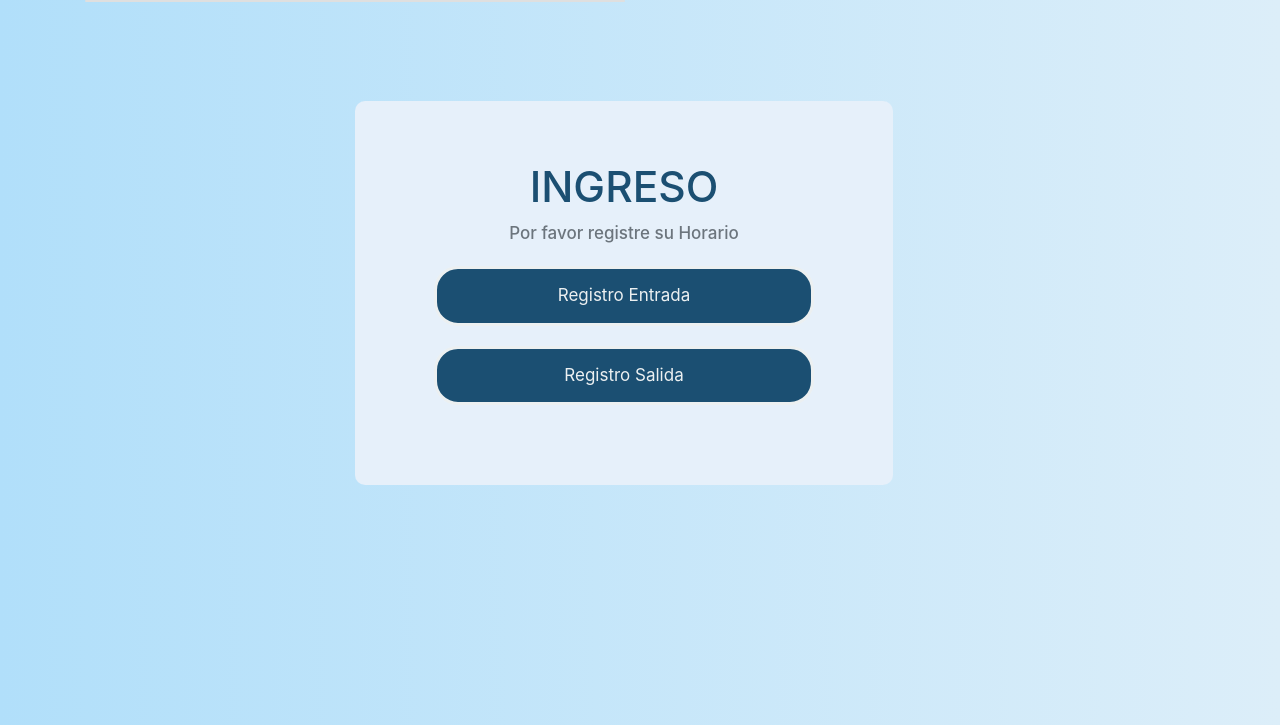
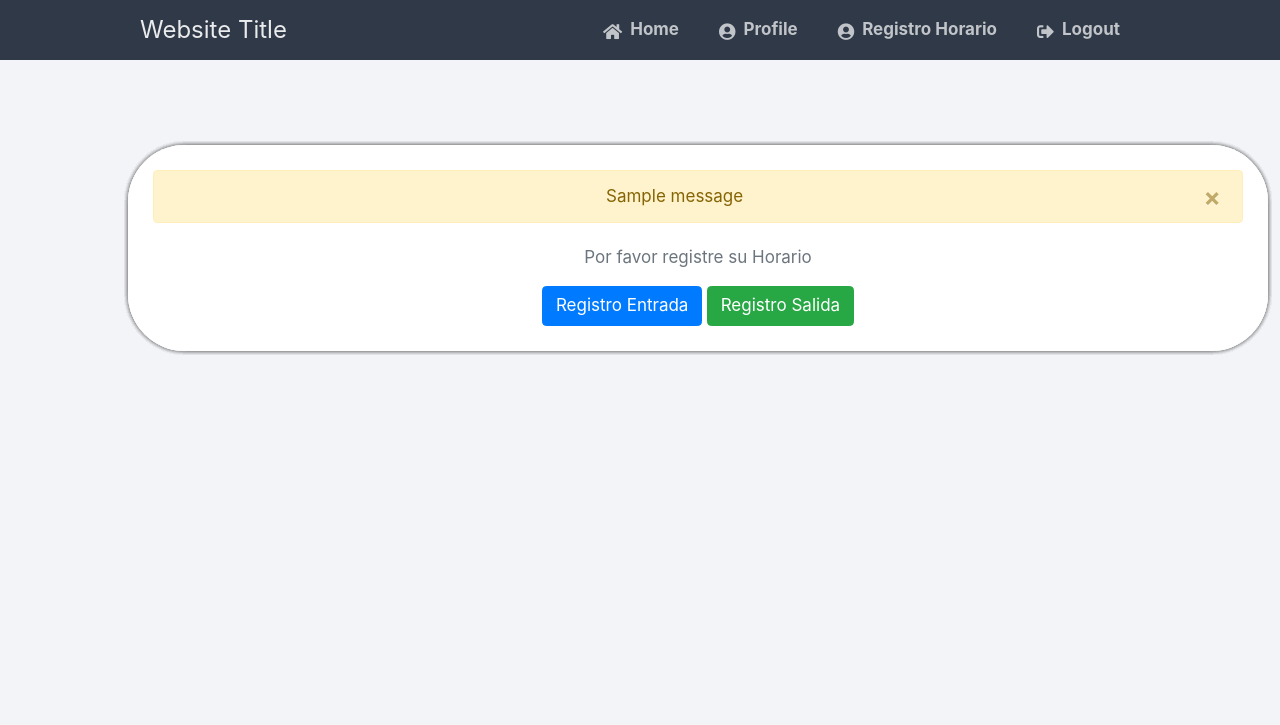
Before and after one commit to KELLYTH/PoyectoEmpleados, a Flask app: page /pythonlogin/registroHorario in a window 1280 px wide. Shown: the top 725 px of the page. Run offline with Flask 2, Linux system fonts and the light colour scheme; the visitor is signed in with stand-in values (Sample User, id 1); tables that the repository leaves empty or names only in its code hold one stand-in row (values such as "Sample post"); one stand-in notice (Sample message) is shown; some libraries are stand-ins or nearby versions.

Commit message:
++se termina parte empleado

```diff
--- a/main.py
+++ b/main.py
@@ -1,13 +1,10 @@
-from flask import Flask, render_template, request, redirect, url_for,session
+from flask import Flask, render_template, request, redirect, url_for,session,flash,jsonify
 from flask_mysqldb import MySQL
 import bcrypt
-import os
-import cv2
-import numpy as np
-from matplotlib import pyplot as plt
-from mtcnn.mtcnn import MTCNN
-#import pymysql.cursors
+import time
 import re
+from datetime import datetime ,timedelta
+import ibm_db
 
 
 app = Flask(__name__)
@@ -26,7 +23,7 @@
 #Se crea una semilla
 semilla = bcrypt.gensalt()
 
-@app.route('/pythonlogin/', methods=['GET', 'POST'])
+@app.route('/', methods=['GET', 'POST'])
 def login():
     # Output message if something goes wrong...
     msg = ''
@@ -62,7 +59,7 @@
                 session['username'] = dato[4]
 
                 #Redirige al index
-                return render_template('home.html')
+                return redirect(url_for('home'))
             else:
                 #Mensaje
                 msg = ("El password es incorrecto", "alert-warning")
@@ -136,7 +133,7 @@
             cur.execute(sQuery,(nombres, apellidos, cedula, usuario, email, telefono, rol, password))
 
            #Ejecuta el Commit
-        mysql.connection.commit()
+            mysql.connection.commit()
         msg = 'Tu Registro ha sido Exitoso!'
     elif request.method == 'POST':
         # Form is empty... (no POST data)
@@ -149,8 +146,18 @@
 def home():
     # Check if user is loggedin
     if 'loggedin' in session:
+        ##Consulta base
+        cur = mysql.connection.cursor()
+        cur.execute('SELECT * FROM usuarios WHERE id = %s', (session['id'],))
+        nombre=cur.fetchone()
+        print('kelly',nombre)
+        ##Consulta base empleados
+        cur = mysql.connection.cursor()
+        cur.execute('SELECT id,fecha,hora_ingreso,hora_salida,horas_extras,horas_totales FROM horario_empleados WHERE id = %s', (session['id'],))
+        empleados=cur.fetchall()
+        print('kelly2',empleados[1])
         # User is loggedin show them the home page
-        return render_template('home.html', username=session['username'])
+        return render_template('home.html', nombre=nombre,empleados =empleados)
     # User is not loggedin redirect to login page
     return redirect(url_for('login'))
 
@@ -163,6 +170,7 @@
         cur = mysql.connection.cursor()
         cur.execute('SELECT * FROM usuarios WHERE id = %s', (session['id'],))
         account=cur.fetchone()
+
         # Show the profile page with account info
         return render_template('profileEmpleado.html', account=account)
     return redirect(url_for('login'))
@@ -174,16 +182,92 @@
         cur = mysql.connection.cursor()
         cur.execute('SELECT * FROM usuarios WHERE id = %s', (session['id'],))
         account=cur.fetchone()
+
         # Show the profile page with account info
         return render_template('registroHorario.html', account=account)
     return redirect(url_for('login'))
-#Verificación Sesión administrador
-@app.route('/pythonlogin/registroEntrada', methods=["GET", "POST"])
-def administrador():
-    pass
-#Verificación Sesión administrador
-@app.route('/pythonlogin/registroSalida', methods=["GET", "POST"])
-def registrar():
-    pass
+@app.route('/pythonlogin/entrada')
+def entrada():
+    ##Valida session
+    if 'loggedin' in session:
+
+     ## variable fecha
+     fecha = time.strftime("%Y-%m-%d")
+     ## variable de la hora
+     Hora = time.strftime("%X")
+
+     #Se realiza el Querry de Inserción
+     sQuery = "insert into horario_empleados (id, fecha, hora_ingreso) values (%s, %s, %s)"
+
+     #Se crea el cursos para la ejecución
+     cur = mysql.connection.cursor()
+
+     #Ejecuta la sentencia
+     cur.execute(sQuery,(session['id'], fecha, Hora))
+     account =cur.fetchall()
+     #Ejecuta el Commit
+     mysql.connection.commit()
+     flash('Registro Hora Ingreso Correctamente')
+     return redirect(url_for('registroHorario'))
+
+@app.route('/pythonlogin/salida')
+def salida():
+    ##Valida session
+    if 'loggedin' in session:
+     ##Variable fecha actual
+     fecha = time.strftime("%Y-%m-%d")
+     ## variable de la hora
+     hora = time.strftime("%X")
+     h = input(8)
+     m = input(30)
+     hoy = datetime.datetime.now()
+
+     cur = mysql.connection.cursor()
+     cur.execute('SELECT * FROM usuarios WHERE id = %s', (session['id'],))
+     account=cur.fetchone()
+     hora_entrada = datetime.datetime(hoy.year, hoy.month, hoy.day, hour=h, minute=m)
+     horas_salida = datetime.timedelta(hours=17,minutes=30)
+     salida = hora_entrada + horas_salida
+
+     print(salida)
+
+
+
+
+
+    flash('Registro Hora Salida Correctamente')
+    return redirect(url_for('registroHorario'))
+
+@app.route("/range",methods=["POST","GET"])
+def range():
+
+    cur = mysql.connection.cursor()
+    if request.method == 'POST':
+        From = request.form['From']
+        to = request.form['to']
+        print(From)
+        print(to)
+        query = "SELECT * from horario_empleados WHERE fecha BETWEEN '{}' AND '{}'".format(From,to)
+        cur.execute(query)
+        ordersrange = cur.fetchall()
+        return jsonify({'htmlresponse': render_template('response.html', ordersrange=ordersrange)})
+
+def sumar_hora(hora1,hora2):
+    formato = "%H:%M:%S"
+    lista = hora2.split(":")
+    hora=int(lista[0])
+    minuto=int(lista[1])
+    segundo=int(lista[2])
+    h1 = datetime.strptime(hora1, formato)
+    dh = timedelta(hours=hora)
+    dm = timedelta(minutes=minuto)
+    ds = timedelta(seconds=segundo)
+    resultado1 =h1 + ds
+    resultado2 = resultado1 + dm
+    resultado = resultado2 + dh
+    resultado=resultado.strftime(formato)
+    return str(resultado)
+
+
 if __name__ == '__main__':
     app.run(debug=True)
--- a/static/style.css
+++ b/static/style.css
@@ -176,122 +176,16 @@
   padding: 5px;
   margin: 0 0 10px 0;
 }
-body {
-    margin: 0;
-    padding: 0;
-    font-family: sans-serif;
-    background: linear-gradient(to right, #B1DFFA, #DCEEF9)
-}
-
-.card {
-    margin-bottom: 20px;
-    background: #d41872;
-    border: none;
-}
-
-.contenido {
-    width: 100%;
-    border-radius: 10px;
-    padding: 60px;
+.container {
+    width: 0%;
+    border-radius: 57px;
+    padding: 0px;
     position: absolute;
     top: 15%;
-    left: 50%;
+    left: 10%;
     background: #E6F0FA ;
     text-align: center;
     transition: 0.25s;
-    margin-top: 100px
+    margin-top: 50px
 
 }
-
-
-.card a {
-    border: 0;
-    background: none;
-    display: block;
-    margin: 20px auto;
-    text-align: center;
-    border: 2px solid #1B4F72;
-    background: #1B4F72 ;
-    padding: 10px 10px;
-    width: 380px;
-    outline: none;
-    color: #1B4F72;
-    border-radius: 24px;
-    transition: 0.25s
-}
-
-.card h1 {
-    color: #1B4F72;
-
-    text-transform: uppercase;
-    font-weight: 500
-}
-.card p {
-    color: #1B4F72;
-    font-weight: 450
-}
-
-
-.card a:focus{
-    width: 300px;
-    border-color: #2ecc71
-}
-
-.card a {
-    border: 0;
-    background: none;
-    display: block;
-    margin: 20px auto;
-    text-align: center;
-    border: 3px solid #ECF0F1;
-    padding: 14px 40px;
-    outline: none;
-    color: #ECF0F1;
-    background: #1B4F72 ;
-    border-radius: 24px;
-    transition: 0.25s;
-    cursor: pointer
-}
-.input_user{
-    display: block;
-    margin: 20px auto;
-    text-align: center;
-    padding: 10px 10px;
-    width: 70%;
-}
-.btn{
-    display: block;
-    margin: 10px auto;
-    text-align: center;
-    padding: 10px 10px;
-    width: 50%;
-    border-radius: 24px;
-    border: 2px solid #d41872;
-    outline: none;
-    background: #d41872;
-
-
-}
-.login_btn{
-    color: black;
-    background-color: #3498DB;
-    }
-    .form input {
-        display: block;
-        margin: 20px auto;
-        text-align: center;
-        padding: 10px 10px;
-        width: 70%;
-    }
-    .form button {
-        display: block;
-        margin: 10px auto;
-        text-align: center;
-        padding: 10px 10px;
-        width: 50%;
-        border-radius: 24px;
-        border: 2px solid #3498DB;
-        outline: none;
-        color: black;
-        transition: 0.25s
-    }
--- a/templates/layout.html
+++ b/templates/layout.html
@@ -12,7 +12,7 @@
 				<h1>Website Title</h1>
                 <a href="{{ url_for('home') }}"><i class="fas fa-home"></i>Home</a>
 				<a href="{{ url_for('profile') }}"><i class="fas fa-user-circle"></i>Profile</a>
-				<a href="{{ url_for('registroHorario') }}"><i class="fas fa-sign-out-alt"></i>Registro Horario</a>
+				<a href="{{ url_for('registroHorario') }}"><i class="fas fa-user-circle"></i>Registro Horario</a>
 				<a href="{{ url_for('logout') }}"><i class="fas fa-sign-out-alt"></i>Logout</a>
 			</div>
 		</nav>
--- a/templates/registroHorario.html
+++ b/templates/registroHorario.html
@@ -1,33 +1,49 @@
+{% extends 'layout.html' %}
+{% block content %}
 <!DOCTYPE html>
 <html lang="es">
 <head>
 	<meta charset="UTF-8">
 	<meta name="viewport" content="width=device-width, initial-scale=1.0">
-
     <link rel="stylesheet" type="text/css" href="{{ url_for('static', filename='style.css') }}">
 	<link rel="stylesheet" id="bootstrap-css" href="https://maxcdn.bootstrapcdn.com/bootstrap/4.0.0/css/bootstrap.min.css">
 	<link rel="stylesheet" id="bootstrap-css" href="https://use.fontawesome.com/releases/v5.8.1/css/all.css">
+</head>
+<body>
 
-	<title>Login</title>
+    {% for accounts in account %}
 
-</head>
 
-<body>
-	<div class="container">
-    <div class="row">
-        <div class="col-md-6">
-            <div class="card">
-                <div class="contenido">
-                <h1>Ingreso</h1>
+                <div class="container">
+                    {%  with messages= get_flashed_messages() %}
+
+{% if messages %}
+<div class="alert alert-warning alert-dismissible fade show" role="alert">
+    <button type="button" class="close" data-dismiss="alert">&times;</button>
+    <button type="button" class="close" data-dismiss="alert" aria-label="Close"></button>
+
+
+    {% for message in messages %}
+          {{ message }}
+
+    {% endfor%}
+
+
+   </div>
+{%endif%}
+
+{% endwith %}
                     <p class="text-muted"> Por favor registre su Horario</p>
-                    <a href="{{ url_for('registroEntrada') }}" class="btn" role="button">Registro Entrada</a>
-                    <a href="{{ url_for('registroSalida') }}" class="btn" role="button">Registro Salida</a>
+                    <a href="{{ url_for('entrada') }}" class="btn btn-primary">
+                        Registro Entrada
+                    </a>
+                    <a   href="{{url_for('salida')}}"  class="btn btn-success">
 
+                        Registro Salida
+                    </a>
                 </div>
-            </div>
-        </div>
-    </div>
-</div>
+    {% endfor %}
+
 </body>
 
 <!--Funcionalidades Scripts-->
@@ -35,3 +51,5 @@
 <script src="https://cdnjs.cloudflare.com/ajax/libs/jquery/3.2.1/jquery.min.js"></script>
 
 </html>
+
+{% endblock %}
```
Also changed, not shown: templates/home.html (+93 -3 lines), templates/response.html (added, +23 -0 lines).
